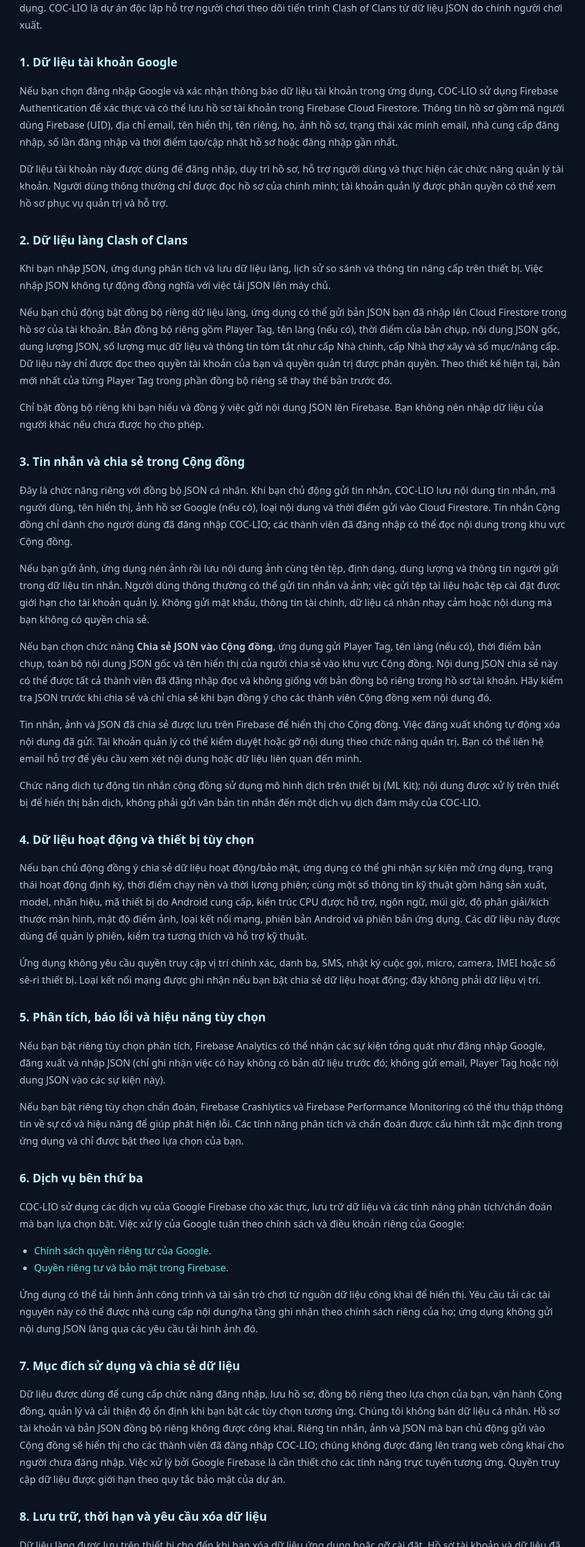
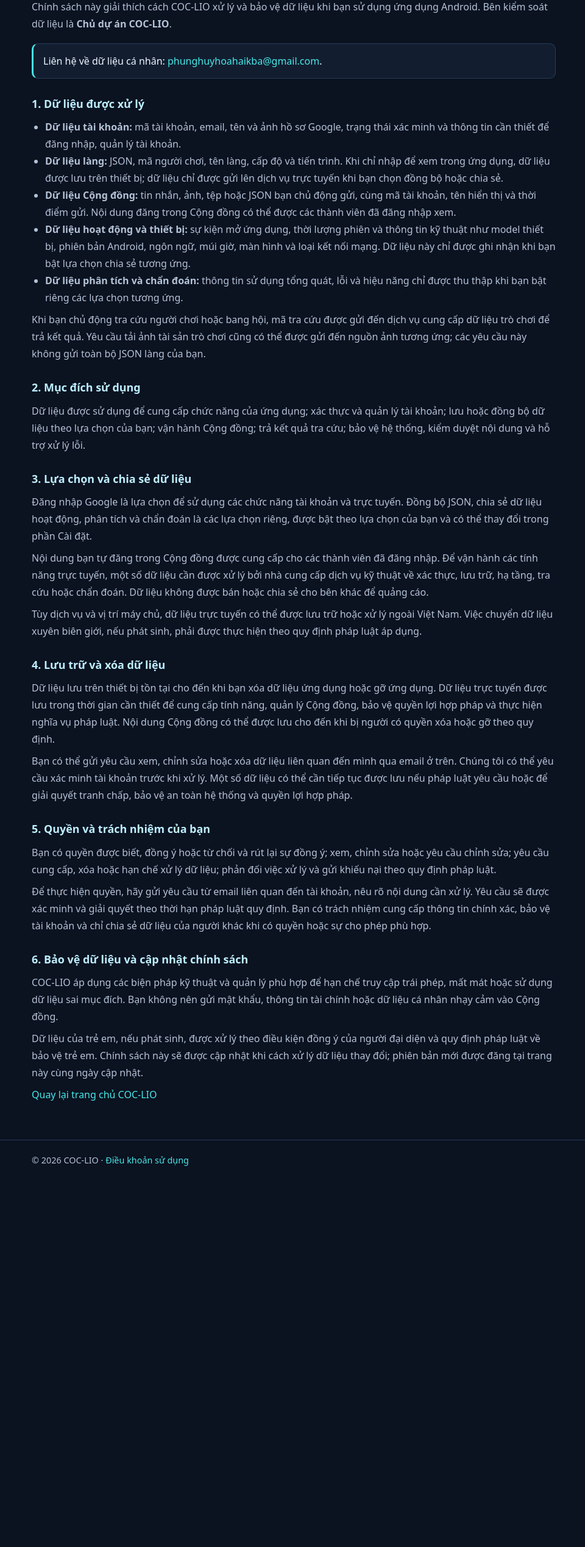
Before and after one commit to HUY-HOA/COC-LIO, a plain HTML site: page website/privacy.html in a window 1280 px wide. Shown: the part 263-2800 px from the top of the page at 61% size, without its empty margins (158-1118 px from the left). After the commit the page ends 2208 px from the top, so only its background shows below. Drawn offline with Linux system fonts and the light colour scheme.

Commit message:
Simplify privacy policy and align data disclosures with current law

```diff
--- a/website/privacy.html
+++ b/website/privacy.html
@@ -3,79 +3,58 @@
 <head>
   <meta charset="utf-8">
   <meta name="viewport" content="width=device-width, initial-scale=1">
-  <meta name="description" content="Chính sách quyền riêng tư của ứng dụng Android COC-LIO.">
+  <meta name="description" content="Chính sách bảo vệ dữ liệu cá nhân và quyền riêng tư của COC-LIO.">
   <meta name="theme-color" content="#101827">
   <link rel="canonical" href="https://coc-lio-73de9.firebaseapp.com/privacy">
   <title>Chính sách quyền riêng tư — COC-LIO</title>
   <style>
     :root{color-scheme:dark;--bg:#0b1220;--panel:#121e30;--line:#263b55;--text:#eef5ff;--muted:#b4c3d7;--cyan:#48e8e8}
-    *{box-sizing:border-box}body{margin:0;background:var(--bg);color:var(--text);font:16px/1.75 system-ui,-apple-system,"Segoe UI",sans-serif}.wrap{width:min(900px,calc(100% - 32px));margin:auto}
-    header{padding:22px 0;border-bottom:1px solid var(--line)}header a, a{color:var(--cyan);text-decoration:none}header a:hover,a:hover{text-decoration:underline}.brand{font-weight:850;letter-spacing:.12em}
-    main{padding:38px 0 56px}h1{font-size:clamp(1.9rem,5vw,2.7rem);line-height:1.2;margin:14px 0}h2{font-size:1.2rem;margin:30px 0 8px;color:#bdefff}p,li{color:var(--muted)}ul{padding-left:24px}.meta{color:#8fa8c5;font-size:.92rem}.callout{padding:16px 18px;border:1px solid var(--line);border-left:3px solid var(--cyan);border-radius:10px;background:var(--panel);margin:22px 0}
-    footer{border-top:1px solid var(--line);padding:20px 0 32px;color:var(--muted);font-size:.9rem}
+    *{box-sizing:border-box}body{margin:0;background:var(--bg);color:var(--text);font:16px/1.75 system-ui,-apple-system,"Segoe UI",sans-serif}.wrap{width:min(860px,calc(100% - 32px));margin:auto}
+    header{padding:22px 0;border-bottom:1px solid var(--line)}header a,a{color:var(--cyan);text-decoration:none}header a:hover,a:hover{text-decoration:underline}.brand{font-weight:850;letter-spacing:.12em}
+    main{padding:34px 0 52px}h1{font-size:clamp(1.9rem,5vw,2.6rem);line-height:1.2;margin:12px 0 8px}h2{font-size:1.12rem;margin:26px 0 6px;color:#bdefff}p,li{color:var(--muted)}p{margin:8px 0}ul{padding-left:22px;margin:8px 0}.meta{color:#8fa8c5;font-size:.9rem}.callout{padding:14px 16px;border:1px solid var(--line);border-left:3px solid var(--cyan);border-radius:10px;background:var(--panel);margin:18px 0}
+    footer{border-top:1px solid var(--line);padding:20px 0 30px;color:var(--muted);font-size:.9rem}
   </style>
 </head>
 <body>
   <header><div class="wrap"><a class="brand" href="/">COC-LIO</a> · <a href="/">Trang chủ</a></div></header>
   <main class="wrap">
-    <p class="meta">Có hiệu lực từ ngày 14 tháng 11 năm 2026 · Cập nhật lần cuối: 14 tháng 11 năm 2026</p>
-    <h1>Chính sách quyền riêng tư</h1>
-    <p>Chính sách này giải thích cách ứng dụng Android COC-LIO (“ứng dụng”, “chúng tôi”) xử lý dữ liệu khi bạn sử dụng ứng dụng. COC-LIO là dự án độc lập hỗ trợ người chơi theo dõi tiến trình Clash of Clans từ dữ liệu JSON do chính người chơi xuất.</p>
+    <p class="meta">Có hiệu lực từ ngày 15 tháng 11 năm 2026 · Cập nhật lần cuối: 15 tháng 11 năm 2026</p>
+    <h1>Chính sách bảo vệ dữ liệu và quyền riêng tư</h1>
+    <p>Chính sách này giải thích cách COC-LIO xử lý và bảo vệ dữ liệu khi bạn sử dụng ứng dụng Android. Bên kiểm soát dữ liệu là <strong>Chủ dự án COC-LIO</strong>.</p>
+    <div class="callout">
+      Liên hệ về dữ liệu cá nhân: <a href="mailto:phunghuyhoahaikba@gmail.com">phunghuyhoahaikba@gmail.com</a>.
+    </div>
 
-    <h2>1. Dữ liệu tài khoản Google</h2>
-    <p>Nếu bạn chọn đăng nhập Google và xác nhận thông báo dữ liệu tài khoản trong ứng dụng, COC-LIO sử dụng Firebase Authentication để xác thực và có thể lưu hồ sơ tài khoản trong Firebase Cloud Firestore. Thông tin hồ sơ gồm mã người dùng Firebase (UID), địa chỉ email, tên hiển thị, tên riêng, họ, ảnh hồ sơ, trạng thái xác minh email, nhà cung cấp đăng nhập, số lần đăng nhập và thời điểm tạo/cập nhật hồ sơ hoặc đăng nhập gần nhất.</p>
-    <p>Dữ liệu tài khoản này được dùng để đăng nhập, duy trì hồ sơ, hỗ trợ người dùng và thực hiện các chức năng quản lý tài khoản. Người dùng thông thường chỉ được đọc hồ sơ của chính mình; tài khoản quản lý được phân quyền có thể xem hồ sơ phục vụ quản trị và hỗ trợ.</p>
+    <h2>1. Dữ liệu được xử lý</h2>
+    <ul>
+      <li><strong>Dữ liệu tài khoản:</strong> mã tài khoản, email, tên và ảnh hồ sơ Google, trạng thái xác minh và thông tin cần thiết để đăng nhập, quản lý tài khoản.</li>
+      <li><strong>Dữ liệu làng:</strong> JSON, mã người chơi, tên làng, cấp độ và tiến trình. Khi chỉ nhập để xem trong ứng dụng, dữ liệu được lưu trên thiết bị; dữ liệu chỉ được gửi lên dịch vụ trực tuyến khi bạn chọn đồng bộ hoặc chia sẻ.</li>
+      <li><strong>Dữ liệu Cộng đồng:</strong> tin nhắn, ảnh, tệp hoặc JSON bạn chủ động gửi, cùng mã tài khoản, tên hiển thị và thời điểm gửi. Nội dung đăng trong Cộng đồng có thể được các thành viên đã đăng nhập xem.</li>
+      <li><strong>Dữ liệu hoạt động và thiết bị:</strong> sự kiện mở ứng dụng, thời lượng phiên và thông tin kỹ thuật như model thiết bị, phiên bản Android, ngôn ngữ, múi giờ, màn hình và loại kết nối mạng. Dữ liệu này chỉ được ghi nhận khi bạn bật lựa chọn chia sẻ tương ứng.</li>
+      <li><strong>Dữ liệu phân tích và chẩn đoán:</strong> thông tin sử dụng tổng quát, lỗi và hiệu năng chỉ được thu thập khi bạn bật riêng các lựa chọn tương ứng.</li>
+    </ul>
+    <p>Khi bạn chủ động tra cứu người chơi hoặc bang hội, mã tra cứu được gửi đến dịch vụ cung cấp dữ liệu trò chơi để trả kết quả. Yêu cầu tải ảnh tài sản trò chơi cũng có thể được gửi đến nguồn ảnh tương ứng; các yêu cầu này không gửi toàn bộ JSON làng của bạn.</p>
 
-    <h2>2. Dữ liệu làng Clash of Clans</h2>
-    <p>Khi bạn nhập JSON, ứng dụng phân tích và lưu dữ liệu làng, lịch sử so sánh và thông tin nâng cấp trên thiết bị. Việc nhập JSON không tự động đồng nghĩa với việc tải JSON lên máy chủ.</p>
-    <p>Nếu bạn chủ động bật đồng bộ riêng dữ liệu làng, ứng dụng có thể gửi bản JSON bạn đã nhập lên Cloud Firestore trong hồ sơ của tài khoản. Bản đồng bộ riêng gồm Player Tag, tên làng (nếu có), thời điểm của bản chụp, nội dung JSON gốc, dung lượng JSON, số lượng mục dữ liệu và thông tin tóm tắt như cấp Nhà chính, cấp Nhà thợ xây và số mục/nâng cấp. Dữ liệu này chỉ được đọc theo quyền tài khoản của bạn và quyền quản trị được phân quyền. Theo thiết kế hiện tại, bản mới nhất của từng Player Tag trong phần đồng bộ riêng sẽ thay thế bản trước đó.</p>
-    <p>Chỉ bật đồng bộ riêng khi bạn hiểu và đồng ý việc gửi nội dung JSON lên Firebase. Bạn không nên nhập dữ liệu của người khác nếu chưa được họ cho phép.</p>
+    <h2>2. Mục đích sử dụng</h2>
+    <p>Dữ liệu được sử dụng để cung cấp chức năng của ứng dụng; xác thực và quản lý tài khoản; lưu hoặc đồng bộ dữ liệu theo lựa chọn của bạn; vận hành Cộng đồng; trả kết quả tra cứu; bảo vệ hệ thống, kiểm duyệt nội dung và hỗ trợ xử lý lỗi.</p>
 
-    <h2>3. Tin nhắn và chia sẻ trong Cộng đồng</h2>
-    <p>Đây là chức năng riêng với đồng bộ JSON cá nhân. Khi bạn chủ động gửi tin nhắn, COC-LIO lưu nội dung tin nhắn, mã người dùng, tên hiển thị, ảnh hồ sơ Google (nếu có), loại nội dung và thời điểm gửi vào Cloud Firestore. Tin nhắn Cộng đồng chỉ dành cho người dùng đã đăng nhập COC-LIO; các thành viên đã đăng nhập có thể đọc nội dung trong khu vực Cộng đồng.</p>
-    <p>Nếu bạn gửi ảnh, ứng dụng nén ảnh rồi lưu nội dung ảnh cùng tên tệp, định dạng, dung lượng và thông tin người gửi trong dữ liệu tin nhắn. Người dùng thông thường có thể gửi tin nhắn và ảnh; việc gửi tệp tài liệu hoặc tệp cài đặt được giới hạn cho tài khoản quản lý. Không gửi mật khẩu, thông tin tài chính, dữ liệu cá nhân nhạy cảm hoặc nội dung mà bạn không có quyền chia sẻ.</p>
-    <p>Nếu bạn chọn chức năng <strong>Chia sẻ JSON vào Cộng đồng</strong>, ứng dụng gửi Player Tag, tên làng (nếu có), thời điểm bản chụp, toàn bộ nội dung JSON gốc và tên hiển thị của người chia sẻ vào khu vực Cộng đồng. Nội dung JSON chia sẻ này có thể được tất cả thành viên đã đăng nhập đọc và không giống với bản đồng bộ riêng trong hồ sơ tài khoản. Hãy kiểm tra JSON trước khi chia sẻ và chỉ chia sẻ khi bạn đồng ý cho các thành viên Cộng đồng xem nội dung đó.</p>
-    <p>Tin nhắn, ảnh và JSON đã chia sẻ được lưu trên Firebase để hiển thị cho Cộng đồng. Việc đăng xuất không tự động xóa nội dung đã gửi. Tài khoản quản lý có thể kiểm duyệt hoặc gỡ nội dung theo chức năng quản trị. Bạn có thể liên hệ email hỗ trợ để yêu cầu xem xét nội dung hoặc dữ liệu liên quan đến mình.</p>
-    <p>Chức năng dịch tự động tin nhắn cộng đồng sử dụng mô hình dịch trên thiết bị (ML Kit); nội dung được xử lý trên thiết bị để hiển thị bản dịch, không phải gửi văn bản tin nhắn đến một dịch vụ dịch đám mây của COC-LIO.</p>
+    <h2>3. Lựa chọn và chia sẻ dữ liệu</h2>
+    <p>Đăng nhập Google là lựa chọn để sử dụng các chức năng tài khoản và trực tuyến. Đồng bộ JSON, chia sẻ dữ liệu hoạt động, phân tích và chẩn đoán là các lựa chọn riêng, được bật theo lựa chọn của bạn và có thể thay đổi trong phần Cài đặt.</p>
+    <p>Nội dung bạn tự đăng trong Cộng đồng được cung cấp cho các thành viên đã đăng nhập. Để vận hành các tính năng trực tuyến, một số dữ liệu cần được xử lý bởi nhà cung cấp dịch vụ kỹ thuật về xác thực, lưu trữ, hạ tầng, tra cứu hoặc chẩn đoán. Dữ liệu không được bán hoặc chia sẻ cho bên khác để quảng cáo.</p>
+    <p>Tùy dịch vụ và vị trí máy chủ, dữ liệu trực tuyến có thể được lưu trữ hoặc xử lý ngoài Việt Nam. Việc chuyển dữ liệu xuyên biên giới, nếu phát sinh, phải được thực hiện theo quy định pháp luật áp dụng.</p>
 
-    <h2>4. Dữ liệu hoạt động và thiết bị tùy chọn</h2>
-    <p>Nếu bạn chủ động đồng ý chia sẻ dữ liệu hoạt động/bảo mật, ứng dụng có thể ghi nhận sự kiện mở ứng dụng, trạng thái hoạt động định kỳ, thời điểm chạy nền và thời lượng phiên; cùng một số thông tin kỹ thuật gồm hãng sản xuất, model, nhãn hiệu, mã thiết bị do Android cung cấp, kiến trúc CPU được hỗ trợ, ngôn ngữ, múi giờ, độ phân giải/kích thước màn hình, mật độ điểm ảnh, loại kết nối mạng, phiên bản Android và phiên bản ứng dụng. Các dữ liệu này được dùng để quản lý phiên, kiểm tra tương thích và hỗ trợ kỹ thuật.</p>
-    <p>Ứng dụng không yêu cầu quyền truy cập vị trí chính xác, danh bạ, SMS, nhật ký cuộc gọi, micro, camera, IMEI hoặc số sê-ri thiết bị. Loại kết nối mạng được ghi nhận nếu bạn bật chia sẻ dữ liệu hoạt động; đây không phải dữ liệu vị trí.</p>
+    <h2>4. Lưu trữ và xóa dữ liệu</h2>
+    <p>Dữ liệu lưu trên thiết bị tồn tại cho đến khi bạn xóa dữ liệu ứng dụng hoặc gỡ ứng dụng. Dữ liệu trực tuyến được lưu trong thời gian cần thiết để cung cấp tính năng, quản lý Cộng đồng, bảo vệ quyền lợi hợp pháp và thực hiện nghĩa vụ pháp luật. Nội dung Cộng đồng có thể được lưu cho đến khi bị người có quyền xóa hoặc gỡ theo quy định.</p>
+    <p>Bạn có thể gửi yêu cầu xem, chỉnh sửa hoặc xóa dữ liệu liên quan đến mình qua email ở trên. Chúng tôi có thể yêu cầu xác minh tài khoản trước khi xử lý. Một số dữ liệu có thể cần tiếp tục được lưu nếu pháp luật yêu cầu hoặc để giải quyết tranh chấp, bảo vệ an toàn hệ thống và quyền lợi hợp pháp.</p>
 
-    <h2>5. Phân tích, báo lỗi và hiệu năng tùy chọn</h2>
-    <p>Nếu bạn bật riêng tùy chọn phân tích, Firebase Analytics có thể nhận các sự kiện tổng quát như đăng nhập Google, đăng xuất và nhập JSON (chỉ ghi nhận việc có hay không có bản dữ liệu trước đó; không gửi email, Player Tag hoặc nội dung JSON vào các sự kiện này).</p>
-    <p>Nếu bạn bật riêng tùy chọn chẩn đoán, Firebase Crashlytics và Firebase Performance Monitoring có thể thu thập thông tin về sự cố và hiệu năng để giúp phát hiện lỗi. Các tính năng phân tích và chẩn đoán được cấu hình tắt mặc định trong ứng dụng và chỉ được bật theo lựa chọn của bạn.</p>
+    <h2>5. Quyền và trách nhiệm của bạn</h2>
+    <p>Bạn có quyền được biết, đồng ý hoặc từ chối và rút lại sự đồng ý; xem, chỉnh sửa hoặc yêu cầu chỉnh sửa; yêu cầu cung cấp, xóa hoặc hạn chế xử lý dữ liệu; phản đối việc xử lý và gửi khiếu nại theo quy định pháp luật.</p>
+    <p>Để thực hiện quyền, hãy gửi yêu cầu từ email liên quan đến tài khoản, nêu rõ nội dung cần xử lý. Yêu cầu sẽ được xác minh và giải quyết theo thời hạn pháp luật quy định. Bạn có trách nhiệm cung cấp thông tin chính xác, bảo vệ tài khoản và chỉ chia sẻ dữ liệu của người khác khi có quyền hoặc sự cho phép phù hợp.</p>
 
-    <h2>6. Dịch vụ bên thứ ba</h2>
-    <p>COC-LIO sử dụng các dịch vụ của Google Firebase cho xác thực, lưu trữ dữ liệu và các tính năng phân tích/chẩn đoán mà bạn lựa chọn bật. Việc xử lý của Google tuân theo chính sách và điều khoản riêng của Google:</p>
-    <ul>
-      <li><a href="https://policies.google.com/privacy" target="_blank" rel="noopener noreferrer">Chính sách quyền riêng tư của Google</a>.</li>
-      <li><a href="https://firebase.google.com/support/privacy" target="_blank" rel="noopener noreferrer">Quyền riêng tư và bảo mật trong Firebase</a>.</li>
-    </ul>
-    <p>Ứng dụng có thể tải hình ảnh công trình và tài sản trò chơi từ nguồn dữ liệu công khai để hiển thị. Yêu cầu tải các tài nguyên này có thể được nhà cung cấp nội dung/hạ tầng ghi nhận theo chính sách riêng của họ; ứng dụng không gửi nội dung JSON làng qua các yêu cầu tải hình ảnh đó.</p>
+    <h2>6. Bảo vệ dữ liệu và cập nhật chính sách</h2>
+    <p>COC-LIO áp dụng các biện pháp kỹ thuật và quản lý phù hợp để hạn chế truy cập trái phép, mất mát hoặc sử dụng dữ liệu sai mục đích. Bạn không nên gửi mật khẩu, thông tin tài chính hoặc dữ liệu cá nhân nhạy cảm vào Cộng đồng.</p>
+    <p>Dữ liệu của trẻ em, nếu phát sinh, được xử lý theo điều kiện đồng ý của người đại diện và quy định pháp luật về bảo vệ trẻ em. Chính sách này sẽ được cập nhật khi cách xử lý dữ liệu thay đổi; phiên bản mới được đăng tại trang này cùng ngày cập nhật.</p>
 
-    <h2>7. Mục đích sử dụng và chia sẻ dữ liệu</h2>
-    <p>Dữ liệu được dùng để cung cấp chức năng đăng nhập, lưu hồ sơ, đồng bộ riêng theo lựa chọn của bạn, vận hành Cộng đồng, quản lý và cải thiện độ ổn định khi bạn bật các tùy chọn tương ứng. Chúng tôi không bán dữ liệu cá nhân. Hồ sơ tài khoản và bản JSON đồng bộ riêng không được công khai. Riêng tin nhắn, ảnh và JSON mà bạn chủ động gửi vào Cộng đồng sẽ hiển thị cho các thành viên đã đăng nhập COC-LIO; chúng không được đăng lên trang web công khai cho người chưa đăng nhập. Việc xử lý bởi Google Firebase là cần thiết cho các tính năng trực tuyến tương ứng. Quyền truy cập dữ liệu được giới hạn theo quy tắc bảo mật của dự án.
-
-    <h2>8. Lưu trữ, thời hạn và yêu cầu xóa dữ liệu</h2>
-    <p>Dữ liệu làng được lưu trên thiết bị cho đến khi bạn xóa dữ liệu ứng dụng hoặc gỡ cài đặt. Hồ sơ tài khoản và dữ liệu đã đồng bộ trên Firebase có thể tiếp tục tồn tại sau khi đăng xuất hoặc gỡ ứng dụng. Bản JSON đồng bộ được giữ theo từng Player Tag cho đến khi được thay thế hoặc xóa theo yêu cầu hợp lệ.</p>
-    <p>Hiện ứng dụng chưa cung cấp nút tự xóa toàn bộ dữ liệu đám mây. Bạn có thể gửi yêu cầu truy cập, chỉnh sửa hoặc xóa dữ liệu liên quan đến tài khoản tới <a href="mailto:phunghuyhoahaikba@gmail.com">phunghuyhoahaikba@gmail.com</a>. Vui lòng gửi từ địa chỉ email liên quan đến tài khoản để chúng tôi xác minh yêu cầu. Một số bản ghi có thể được giữ lại trong thời gian cần thiết để bảo vệ an toàn, xử lý tranh chấp hoặc tuân thủ nghĩa vụ pháp lý.</p>
-
-    <h2>9. Bảo vệ dữ liệu</h2>
-    <p>Ứng dụng sử dụng xác thực Firebase và quy tắc bảo mật Firestore để giới hạn quyền truy cập theo tài khoản. Không có hệ thống truyền hoặc lưu trữ nào bảo đảm an toàn tuyệt đối; bạn nên bảo vệ tài khoản Google và không chia sẻ thiết bị đã đăng nhập với người không được phép.</p>
-
-    <h2>10. Quyền lựa chọn của bạn</h2>
-    <ul>
-      <li>Bạn có thể không đăng nhập Google và tiếp tục sử dụng các chức năng xử lý dữ liệu cục bộ có sẵn.</li>
-      <li>Đồng bộ JSON, chia sẻ dữ liệu hoạt động, phân tích và chẩn đoán là các lựa chọn riêng; mặc định tắt.</li>
-      <li>Bạn có thể thay đổi lựa chọn đồng ý trong phần cài đặt của ứng dụng. Khi tắt một lựa chọn, ứng dụng sẽ ngừng thu thập/sử dụng dữ liệu tương ứng trong các lần xử lý tiếp theo; dữ liệu đã gửi trước đó không tự động bị xóa và có thể được yêu cầu xóa qua email hỗ trợ.</li>
-    </ul>
-
-    <h2>11. Trẻ em và thay đổi chính sách</h2>
-    <p>COC-LIO không được thiết kế để yêu cầu trẻ em cung cấp dữ liệu cá nhân. Nếu bạn cho rằng dữ liệu của trẻ em đã được gửi lên dịch vụ, vui lòng liên hệ để yêu cầu xem xét và xử lý. Chính sách này có thể được cập nhật khi chức năng hoặc cách xử lý dữ liệu thay đổi; phiên bản mới sẽ được đăng tại địa chỉ này cùng ngày cập nhật.</p>
-
-    <h2>12. Liên hệ</h2>
-    <p>Mọi câu hỏi hoặc yêu cầu về quyền riêng tư: <a href="mailto:phunghuyhoahaikba@gmail.com">phunghuyhoahaikba@gmail.com</a>.</p>
     <p><a href="/">Quay lại trang chủ COC-LIO</a></p>
   </main>
   <footer><div class="wrap">© 2026 COC-LIO · <a href="/terms">Điều khoản sử dụng</a></div></footer>
```
